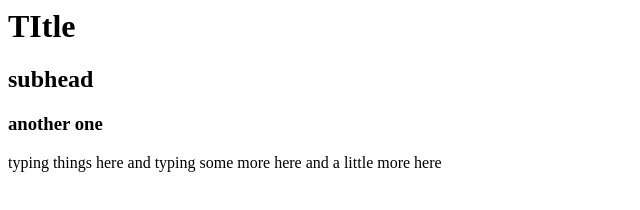
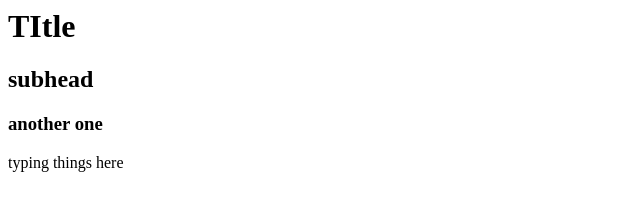
Before and after one commit to abacksch/myThirdWebsite, a plain HTML site: page index.html in a window 1280 px wide. Shown: the whole page, without its empty margins (0-640 px from the left). Drawn offline with Linux system fonts and the light colour scheme.

Commit message:
Add files via upload

```diff
--- a/index.html
+++ b/index.html
@@ -4,7 +4,5 @@
 <div>
 	<body>
 		typing things here
-		and typing some more here
-		and a little more here
 	</body>
 </div>
```
